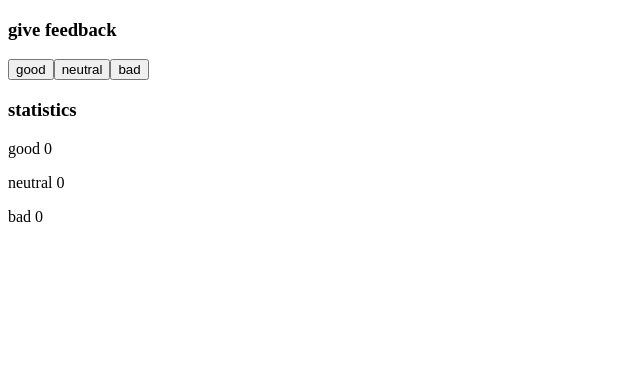
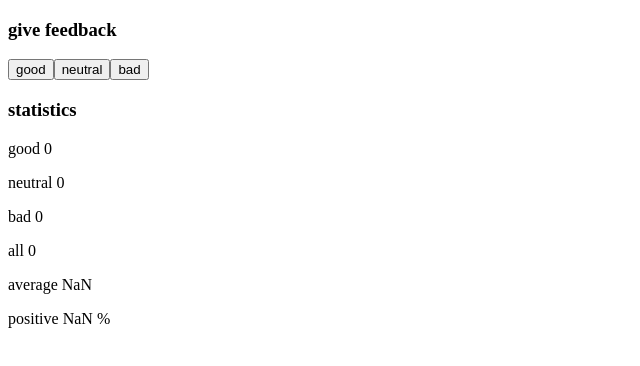
Before and after one commit to askar200018/fullstackopen-2022, a React (Create React App) app in the folder part1/unicafe/: page / in a window 1280 px wide. Shown: the top 366 px of the page, without its empty margins (0-640 px from the left). Built offline with nearby package versions, Linux system fonts and the light colour scheme.

Commit message:
1.7: unicafe step2

```diff
--- a/part1/unicafe/src/App.js
+++ b/part1/unicafe/src/App.js
@@ -5,6 +5,10 @@ const App = () => {
   const [good, setGood] = useState(0);
   const [neutral, setNeutral] = useState(0);
   const [bad, setBad] = useState(0);
+
+  const allFeedbacks = good + neutral + bad;
+  const averageFeedbacks = (good - bad) / allFeedbacks;
+  const positiveFeedbacks = (good / allFeedbacks) * 100;
 
   return (
     <div>
@@ -18,6 +22,9 @@ const App = () => {
       <p>good {good}</p>
       <p>neutral {neutral}</p>
       <p>bad {bad}</p>
+      <p>all {allFeedbacks}</p>
+      <p>average {averageFeedbacks}</p>
+      <p>positive {positiveFeedbacks} %</p>
     </div>
   );
 };
```
